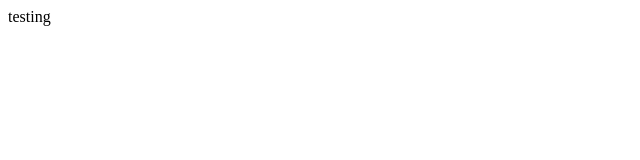
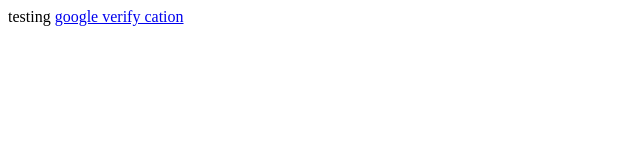
Before and after one commit to HoangRbs2/google_publisher, a plain HTML site: page index.html in a window 1280 px wide. Shown: the whole page, without its empty margins (0-640 px from the left). Drawn offline with Linux system fonts and the light colour scheme.

Commit message:
Update index.html

```diff
--- a/index.html
+++ b/index.html
@@ -1 +1,2 @@
 testing
+<a href="googlec8d0ba5fb8b2170a.html">google verify cation</a>
```
